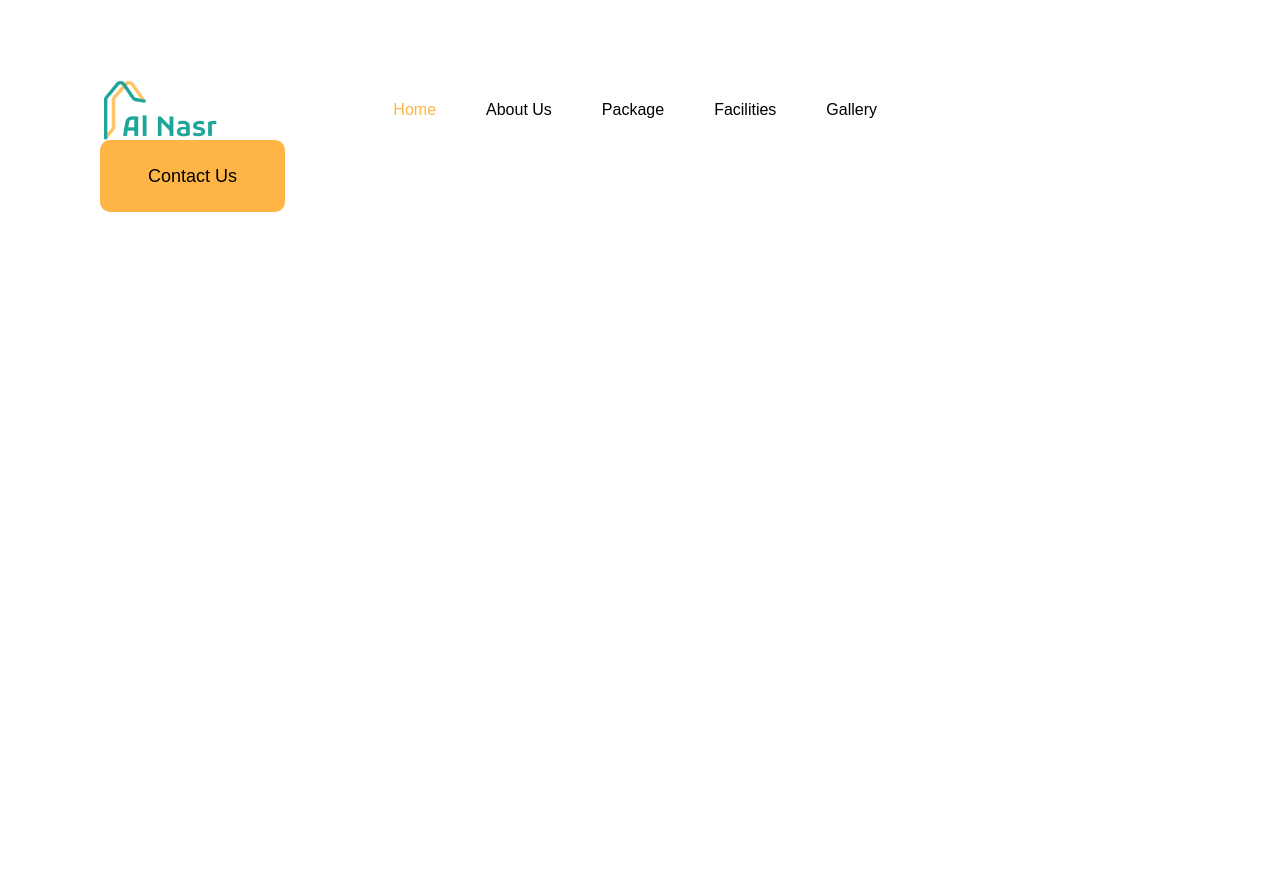
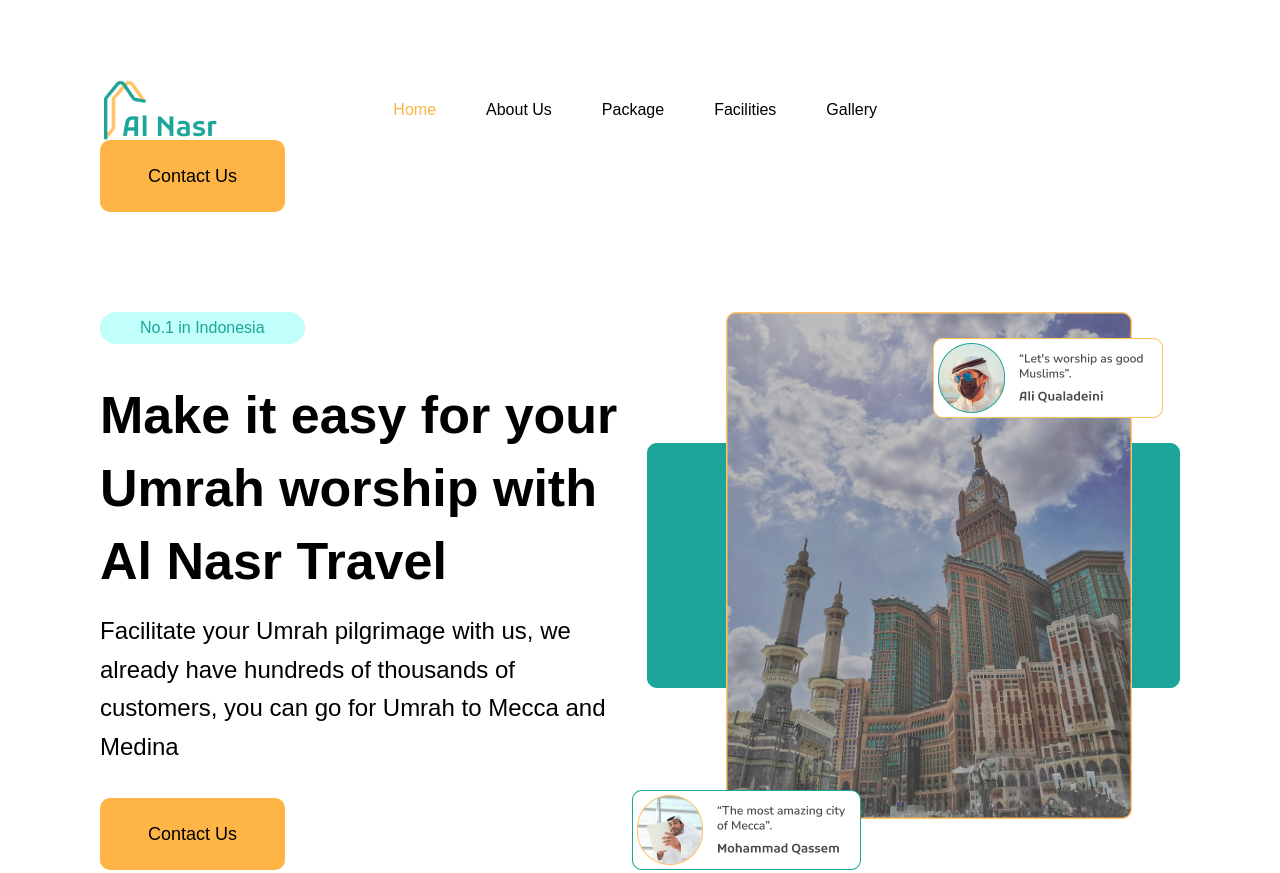
Before and after one commit to btrx/al-nasr, a plain HTML site: page index.html in a window 1280 px wide. Before the commit the page ends 800 px from the top, so only its background shows below. Drawn offline with Linux system fonts and the light colour scheme; a web font is replaced by a local one.

Commit message:
hero done

```diff
--- a/css/style.css
+++ b/css/style.css
@@ -28,3 +28,37 @@ nav img {
     border-radius: 10px;
     font-size: large;
 }
+
+main {
+    display: flex;
+    margin: 0px 100px;
+}
+
+.hero-content {
+    max-width: 671px;
+}
+
+.hero-content h2 {
+    font-size: 52px;
+    line-height: 1.4;
+    max-width: 600px;
+    margin-bottom: 15px;
+}
+
+.hero-content p {
+    font-size: 24px;
+    line-height: 1.6;
+    max-width: 610px;
+    text-align: start;
+    margin-bottom: 32px;
+}
+
+.content-head {
+    background-color: #C1FFFA;
+    color: #1DA599;
+    width: fit-content;
+    line-height: 2;
+    padding: 0px 40px;
+    border-radius: 20px;
+    margin-bottom: 35px;
+}
--- a/index.html
+++ b/index.html
@@ -26,5 +26,20 @@
             </button>
         </nav>
     </header>
+    <main>
+        <div class="hero-content">
+            <div class="content-head nunito-medium">
+                No.1 in Indonesia
+            </div>
+            <h2 class="kufam">Make it easy for your Umrah worship with Al Nasr Travel</h2>
+            <p class="nunito-medium">Facilitate your Umrah pilgrimage with us, we already have hundreds of thousands of customers, you can go for Umrah to Mecca and Medina</p>
+            <button class="nav-button nunito-medium">
+                Contact Us
+            </button>
+        </div>
+        <div class="hero-image">
+            <img src="/assets/Image Hero.png" alt="hero image">
+        </div>
+    </main>
 </body>
 </html>
```
Also changed, not shown: assets/Image Hero.png (added).
